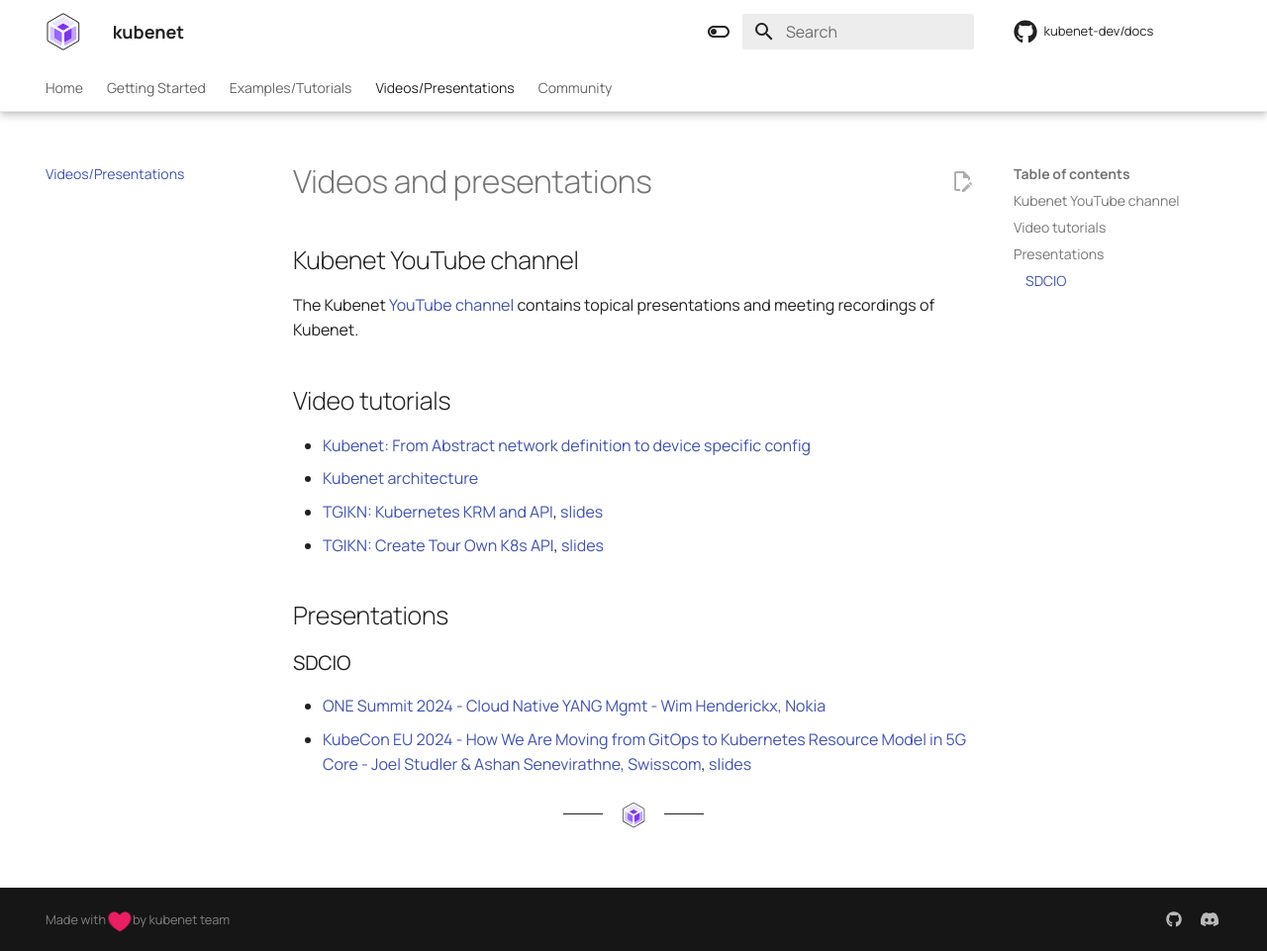
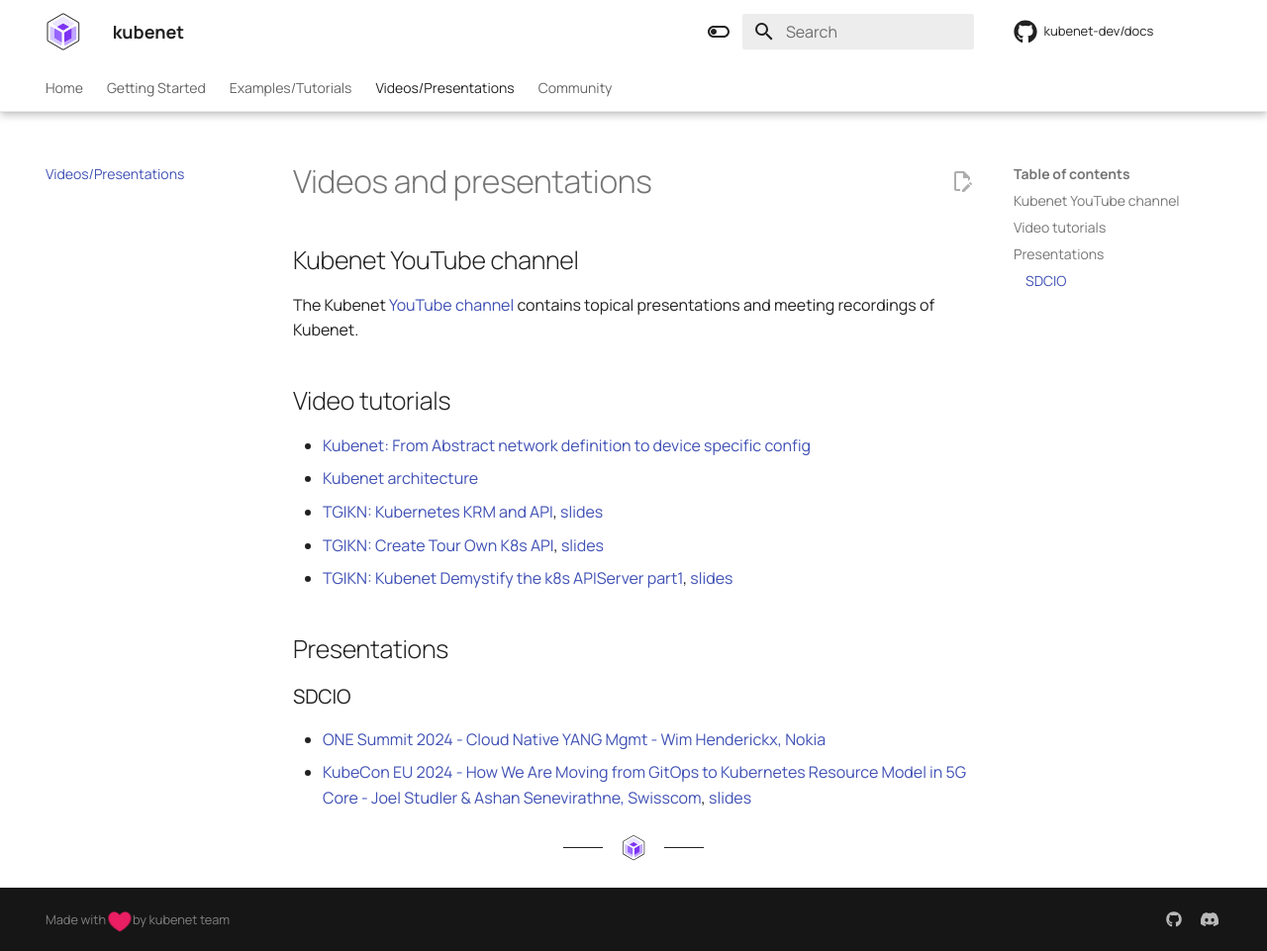
Before and after one commit to kubenet-dev/docs, an MkDocs documentation site: the page built from docs/03-videos/01_videos.md, in a window 1280 px wide and 961 px high. Shown: the whole window at 99% size. Built offline with MkDocs 1.6.1 and Material for MkDocs 9.7.7, drawn with Linux system fonts in a browser that asks for light colours; comment, search, counter and statistics services are not loaded.

Commit message:
Adding TGKIN 2024.07.18
Signed-off-by: Gergely Csatari <gergely.csatari@nokia.com>

```diff
--- a/docs/03-videos/01_videos.md
+++ b/docs/03-videos/01_videos.md
@@ -11,6 +11,7 @@
 * [Kubenet architecture](https://www.youtube.com/watch?v=_a01lxAX1pQ)
 * [TGIKN: Kubernetes KRM and API](https://www.youtube.com/watch?v=8xrQG6Zzzxo), [slides](https://docs.google.com/presentation/d/1Zk5tGQ6DFu2D_rAs3XcKNnHuIRyaIxosjHFsw9zT-MQ/edit?usp=sharing)
 * [TGIKN: Create Tour Own K8s API](https://youtu.be/tXg7Rq0u-es?si=ghL_Hg8xZ3q77PUH), [slides](https://docs.google.com/presentation/d/1kqXToBXkG2R4zf8sP5dpPt0QuJm7WrWhmbME7sJgtSo/edit#slide=id.p)
+* [TGIKN: Kubenet Demystify the k8s APIServer part1](https://www.youtube.com/watch?v=M6wXbAs055U), [slides](https://docs.google.com/presentation/d/1n4kHaYS0FTcBNUeE3k5wKypUNoRw-kUrIrGsGfvQAAs/edit#slide=id.p)
 
 ## Presentations
 
```
